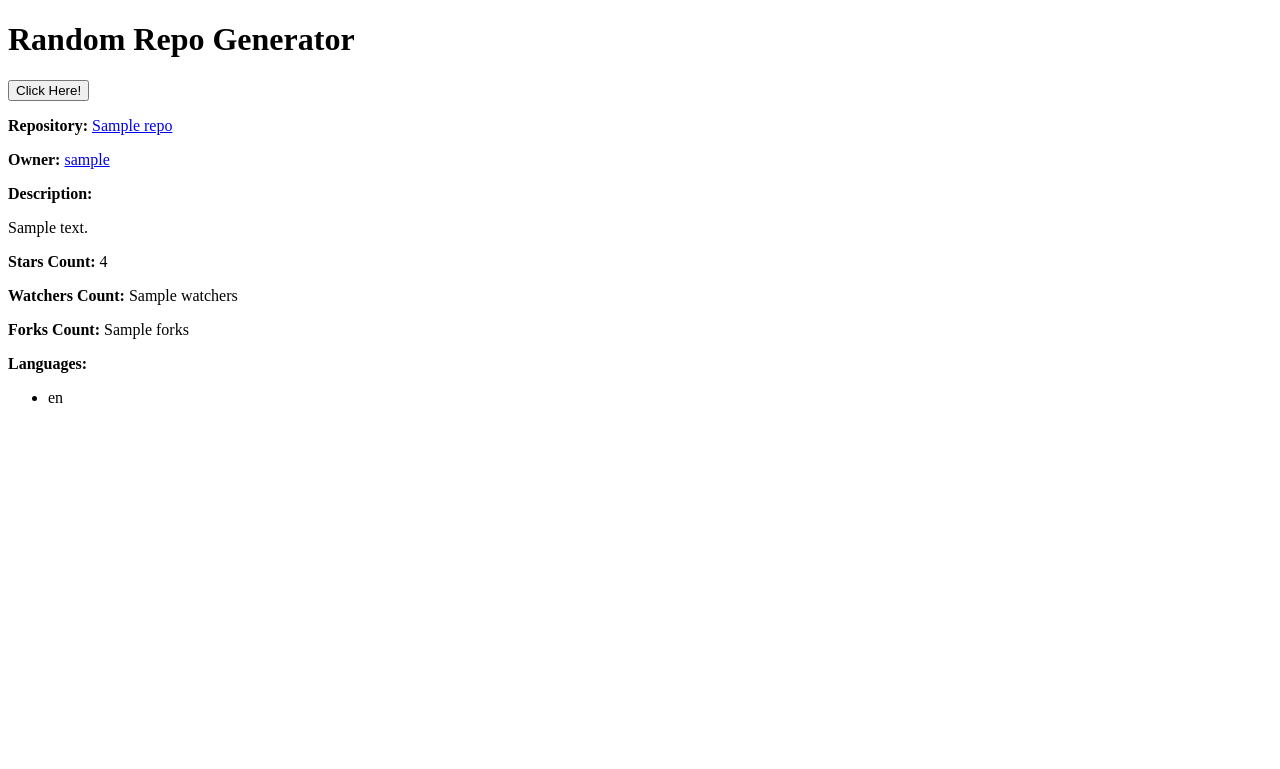
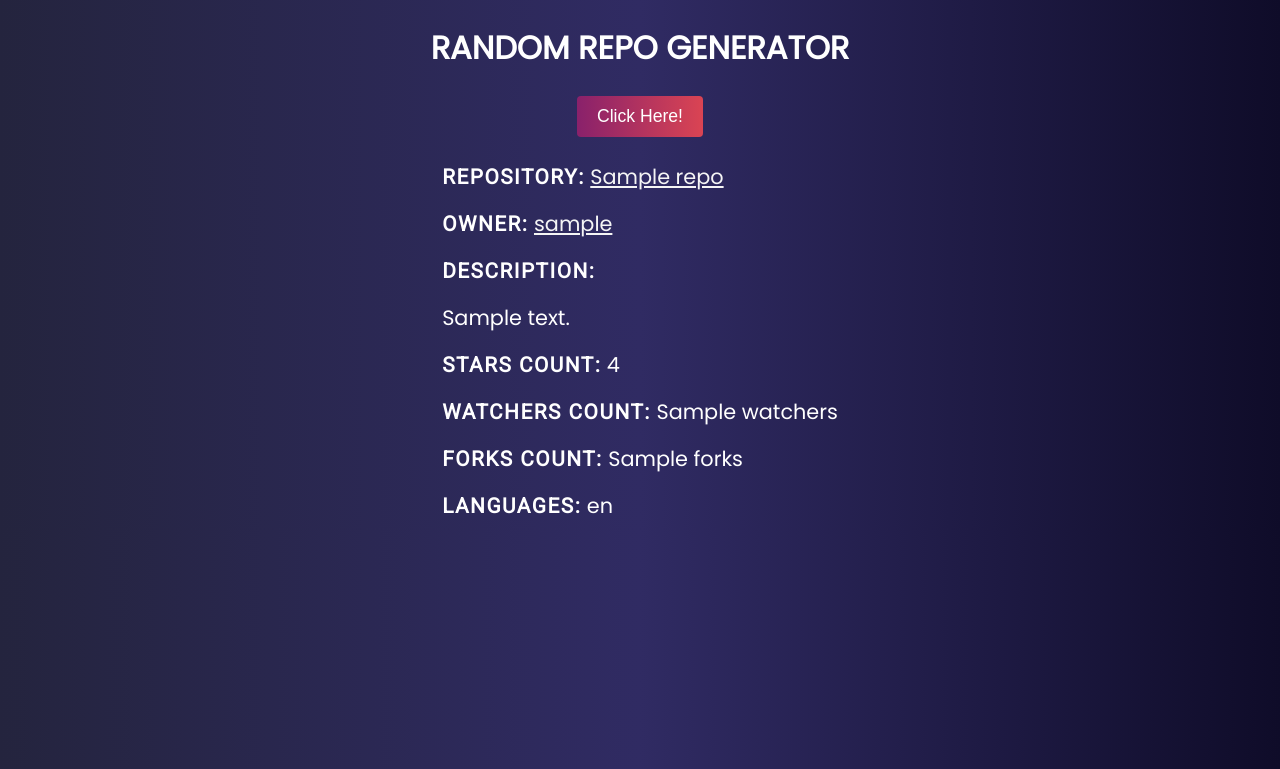
Before and after one commit to AshCoder232/hacknight_githubapi, a Django app: template repos/templates/repos/index.html in a window 1280 px wide. Shown: the top 769 px of the page. Run offline with Django 3.2, Linux system fonts and the light colour scheme; the template is opened without the code that fills it: most values are stand-ins (such as "Sample title", 1, 10 or a date in 2020).

Commit message:
new look

```diff
--- a/repos/static/repos/style.css
+++ b/repos/static/repos/style.css
@@ -46,6 +46,7 @@ body{
 .info{
     color: white;
     font-size: 1.3rem;
+    word-wrap:break-word;
 }
 .info b{
     font-family: "Roboto",sans-serif;
@@ -58,17 +59,10 @@ body{
 }
 .info a{
     color:whitesmoke;
-    text-decoration: none;
 }
-.info ul{
-    text-align: center;
+
+.error {
+    color: red;
+    margin: 5px;
+    margin-top: 20px;
 }
-/* .info ul{
-    display: flex;
-    justify-content: center;
-    align-items: center;
-} */
-.info ul li{
-    list-style: none;
-    padding: 7px;
-}
--- a/repos/templates/repos/index.html
+++ b/repos/templates/repos/index.html
@@ -17,6 +17,7 @@
     <link rel="preconnect" href="https://fonts.googleapis.com">
     <link rel="preconnect" href="https://fonts.gstatic.com" crossorigin>
     <link href="https://fonts.googleapis.com/css2?family=Source+Sans+Pro&display=swap" rel="stylesheet">
+    <link href="{% static 'repos/style.css' %}" rel="stylesheet">
 
     <title>Random Repo Generator!</title>
 </head>
@@ -28,36 +29,24 @@
             Click Here!
         </button></br>
         {% if error %}
-            <p><b>{{ error }}</b></p>
+            <p class="error"><b>{{ error }}</b></p>
         {% endif %}
     </section>
 
     {% if repo %}
-    <section class="user-info">
-        <div>
-            <p><b>Repository:</b> <a id="fname" href={{ repo.html_url }}>{{ repo.name }}</a></p>
-            <p><b>Owner:</b> <a id="fname" href={{ repo..owner.html_url }}>{{ repo.owner.login }}</a></p>
+        <div class="info">
+            <p><b>Repository:</b> <a href={{ repo.html_url }}>{{ repo.name }}</a></p>
+            <p><b>Owner:</b> <a href={{ repo.owner.html_url }}>{{ repo.owner.login }}</a></p>
             <p><b>Description: </b></p>
-            <P>{{ repo.description }}</P>
+            <p>{{ repo.description }}</p>
             <p><b>Stars Count:</b> {{ repo.stars }}</p>
             <p><b>Watchers Count:</b> {{ repo.watchers }}</p>
             <p><b>Forks Count:</b> {{ repo.forks }}</p>
-            <p><b>Languages:</b></p>
-            <ul>
-                {% for lang in repo.languages %}
-                <li>{{ lang }}</li>
-                {% endfor %}
-            </ul>
+            <p><b>Languages:</b> {{ repo.languages|join:" , " }}</p>
 
         </div>
-    </section>
     {% endif %}
 
-    <section class="details">
-
-
-
-    </section>
     <script src="{% static 'repos/script.js' %}"></script>
 </body>
 
--- a/repos/views.py
+++ b/repos/views.py
@@ -18,6 +18,8 @@ def index(request):
             for i in range(0, 10):
                 r = requests.get(random_repos[i]['url'])
                 d = r.json()
+                if (r.status_code != 200):
+                    break
                 if (d['stargazers_count'] >= 10):
                     random_repos[i]['stars'] = d['stargazers_count']
                     random_repos[i]['watchers'] = d['watchers_count']
```
Also changed, not shown: repos/static/repos/styles.css (deleted).
